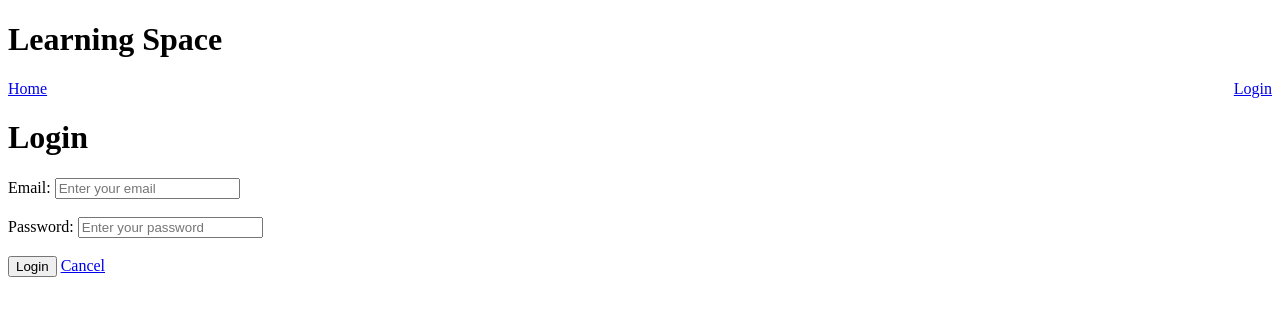
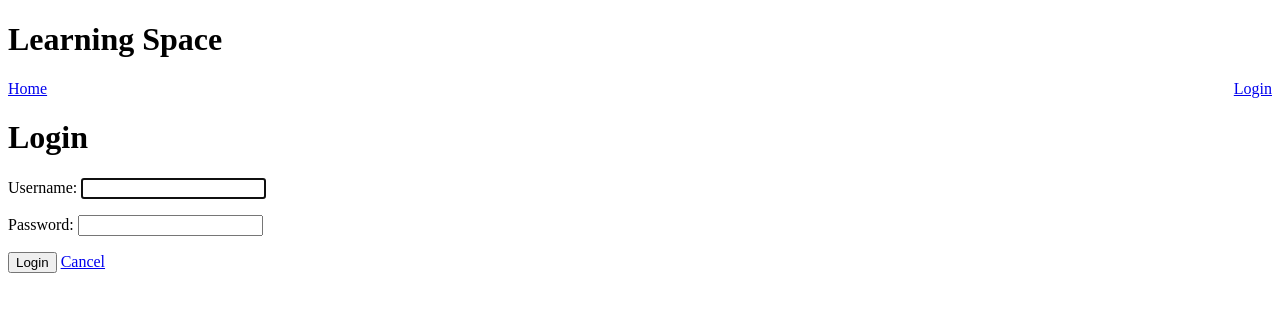
Before and after one commit to venkata-naveen-varma/Learning-Space-application, a Django app: page /login in a window 1280 px wide. Shown: the top 316 px of the page. Run offline with Django 4.2, Linux system fonts and the light colour scheme.

Commit message:
Login form

```diff
--- a/e_learn/forms.py
+++ b/e_learn/forms.py
@@ -1,8 +1,9 @@
 from django import forms
-from .models import Notes
+from .models import User
+from django.contrib.auth.forms import AuthenticationForm
 
-class DocumentForm(forms.ModelForm):
-    """ To upload a file """
+class LoginForm(AuthenticationForm):
+    """ Login form to allow user to enter credentials """
     class Meta:
-        model = Notes
-        fields = ('name', 'content', 'notes_doc')
+        model = User
+        fields = ('username', 'password')
--- a/e_learn/templates/login.html
+++ b/e_learn/templates/login.html
@@ -3,10 +3,11 @@
 {% block body %}
 <h1>Login</h1>
         <form action="{% url 'login' %}" method="POST"> {% csrf_token %}
-        <label> Email: </label>
-        <input type="email" name="email" placeholder="Enter your email" required/> <br> <br>
-        <label> Password: </label>
-        <input type="password" name="password" placeholder="Enter your password" required/> <br> <br>
+{#        <label> Email: </label>#}
+{#        <input type="email" name="email" placeholder="Enter your email" required/> <br> <br>#}
+{#        <label> Password: </label>#}
+{#        <input type="password" name="password" placeholder="Enter your password" required/> <br> <br>#}
+            {{ form.as_p }}
 
         <button type="submit">Login</button>
         <a href="{% url 'home' %}">Cancel</a>
--- a/e_learn/views.py
+++ b/e_learn/views.py
@@ -9,6 +9,7 @@ from django.conf import settings
 from django.core.mail import send_mail
 import os
 from django.contrib.auth.hashers import make_password
+from .forms import LoginForm
 
 
 def home(request):
@@ -190,23 +191,29 @@ class LoginUserView(View):
     template_name = "login.html"
 
     def get(self, request, *args, **kwargs):
-        return render(self.request, self.template_name)
+        form = LoginForm()
+        return render(self.request, self.template_name, {"form": form})
 
     def post(self, request, *args, **kwargs):
-        email = self.request.POST.get('email')
+        username = self.request.POST.get('username')
         password = self.request.POST.get('password')
-        user = authenticate(request, username=email, password=password)
-        if user is not None:
-            login(request, user)
-            if user.is_institution:
-                return redirect('institution_home')
-            elif user.is_student:
-                return redirect('student_home')
+        form = LoginForm(request, data=request.POST)
+        if form.is_valid():
+            user = authenticate(request, username=username, password=password)
+            if user is not None:
+                login(request, user)
+                if user.is_institution:
+                    return redirect('institution_home')
+                elif user.is_student:
+                    return redirect('student_home')
+                else:
+                    return redirect('instructor_home')
             else:
-                return redirect('instructor_home')
+                form = LoginForm()
+                return render(self.request, self.template_name, {'msg': "Username or Password is incorrect!!!", "form": form})
         else:
-            return render(self.request, self.template_name, {'msg': "Username or Password is incorrect!!!"})
-
+            form = LoginForm()
+            return render(self.request, self.template_name, {"form": form})
 
 @login_required(login_url='logout')
 def logout_user(request):
```
Also changed, not shown: db.sqlite3.
